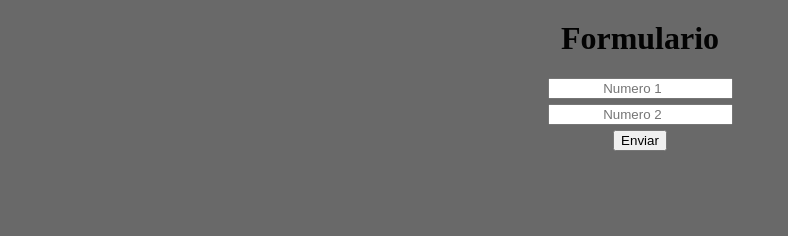
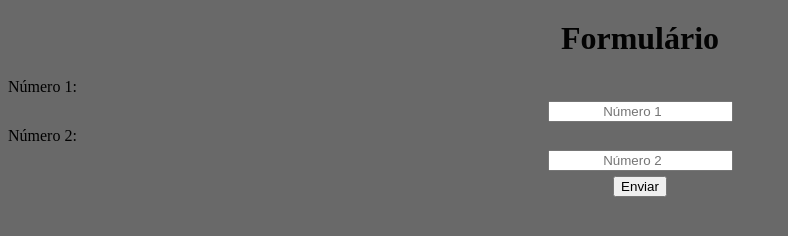
Before and after one commit to ThiagoBdev/exercicio_html_js, a plain HTML site: page index.html in a window 1280 px wide. Shown: the whole page, without its empty margins (0-788 px from the left). Drawn offline with Linux system fonts and the light colour scheme.

Commit message:
Update index.html

```diff
--- a/index.html
+++ b/index.html
@@ -2,21 +2,29 @@
 <html lang="PT-BR">
 <head>
     <meta charset="UTF-8">
-    <link href= main.css rel= stylesheet>
-    <script src="script.js"></script>
+    <link href="main.css" rel="stylesheet">
     <meta name="viewport" content="width=device-width, initial-scale=1.0">
     <title>Exercicio JS</title>
 </head>
 <body>
-        <div id="Tudo">
-            <h1 id="Principal">Formulario</h1>
+    <div id="Tudo">
+        <form id="form-deposit">
+            <h1 id="Principal">Formulário</h1>
             <div id="Container">
-                <input id="numero1" class="Caixa" type="Number" placeholder="Numero 1">
-                <input id="numero2" class="Caixa" type="Number" placeholder="Numero 2">
-                <input id="Botão" class="Caixa" type="submit" value="Enviar">
+                <label for="numero1">Número 1:</label>
+                <input id="numero1" class="Caixa" type="number" placeholder="Número 1" required>
+
+                <label for="numero2">Número 2:</label>
+                <input id="numero2" class="Caixa" type="number" placeholder="Número 2" required>
+
+                <input id="Botao" class="Caixa" type="button" value="Enviar">
             </div>
+
             <div id="mensagem-positiva" class="mensagem"></div>
             <div id="mensagem-negativa" class="mensagem"></div>
-        </div>
+        </form>
+    </div>
+
+    <script src="script.js"></script>
 </body>
 </html>
```
